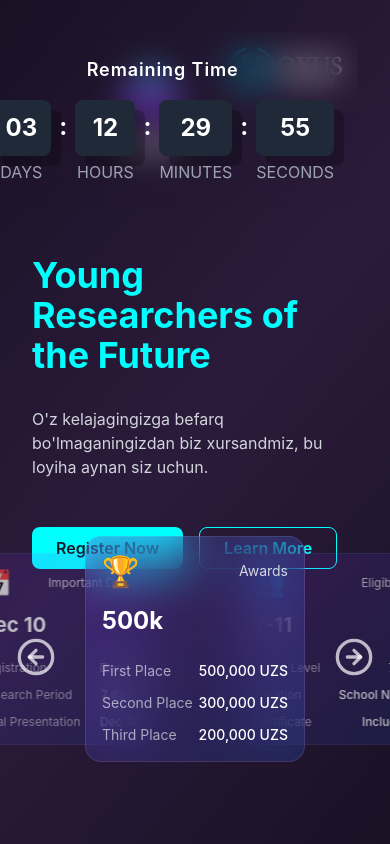
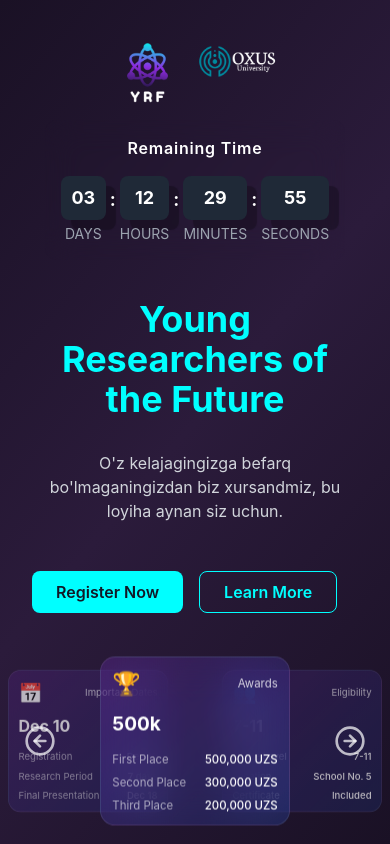
Before and after one commit to azizbek-qodirov/yrf, a React (Create React App) app: page / in a window 390 px wide. Built offline with nearby package versions, Linux system fonts and the light colour scheme.

Commit message:
last commit

```diff
--- a/src/App.css
+++ b/src/App.css
@@ -36,11 +36,3 @@
     transform: rotate(360deg);
   }
 }
-
-.Main-bg {
-  background: 'linear-gradient(130deg, #1A1125 0%, #2B1B3B 50%, #1A1125 100%)';
-  background-repeat: 'no-repeat';
-  background-attachment: 'fixed';
-  background-size: 'cover';
-  color: '#fff';
-}
--- a/src/App.js
+++ b/src/App.js
@@ -1,3 +1,4 @@
+// App.js
 import { ArrowLeftCircle, ArrowRightCircle } from 'lucide-react';
 import React, { useCallback, useEffect, useState } from 'react';
 import HeaderDiv from './components/Header';
@@ -28,40 +29,45 @@ const App = () => {
   }, [isPaused, nextSlide]);
 
   return (
-    <div className="h-screen w-full bg-gray-900 Main-bg flex flex-col overflow-hidden" style={{
-      background: "linear-gradient(130deg, #1A1125 0%, #2B1B3B 50%, #1A1125 100%)",
-    }}>
+    <div
+      className="min-h-screen w-full bg-gray-900 Main-bg flex flex-col overflow-x-hidden"
+      style={{
+        background: "linear-gradient(130deg, #1A1125 0%, #2B1B3B 50%, #1A1125 100%)",
+      }}
+    >
       {/* Header - Full Width */}
       <div className="flex-none">
         <HeaderDiv />
       </div>
+
       {/* Content Container */}
-      <div className="flex-1 flex items-center">
+      <div className="flex-1 flex items-center py-8 px-4 md:px-6 lg:px-8">
         {isRegistrationVisible ? (
           <RegistrationForm onBack={() => setIsRegistrationVisible(false)} />
         ) : (
-          <div className="flex flex-col lg:flex-row items-center w-full">
+          <div className="flex flex-col lg:flex-row items-center w-full gap-8 lg:gap-0">
             {/* Left Section */}
-            <div className="w-full lg:w-1/2 flex flex-col justify-center items-start lg:items-center px-8 lg:px-0 text-left gap-10">
+            <div className="w-full lg:w-1/2 flex flex-col justify-center items-center lg:items-start px-4 lg:px-0 text-center lg:text-left gap-6 lg:gap-10">
               <LeftSection
                 setIsModalOpen={setIsModalOpen}
                 setIsRegistrationVisible={setIsRegistrationVisible}
               />
             </div>
+
             {/* Right Section - Slideshow */}
-            <div className="w-full lg:w-[48%] relative flex flex-col items-center justify-center">
-              <div className="absolute left-0 right-0 top-1/2 -translate-y-1/2 flex justify-between px-4 z-20">
+            <div className="w-full lg:w-[48%] relative flex flex-col items-center justify-center mt-8 lg:mt-10">
+              <div className="absolute left-0 right-0 top-1/2 -translate-y-1/2 flex justify-between px-2 lg:px-4 z-20">
                 <button
                   onClick={prevSlide}
                   className="text-white/70 hover:text-white transition-colors"
                 >
-                  <ArrowLeftCircle size={40} />
+                  <ArrowLeftCircle size={32} />
                 </button>
                 <button
                   onClick={nextSlide}
                   className="text-white/70 hover:text-white transition-colors"
                 >
-                  <ArrowRightCircle size={40} />
+                  <ArrowRightCircle size={32} />
                 </button>
               </div>
               {/* Slides Container */}
--- a/src/components/Countdown.js
+++ b/src/components/Countdown.js
@@ -12,7 +12,6 @@ const CountdownTimer = () => {
     const timer = setInterval(() => {
       setTimeLeft((prev) => {
         const { days, hours, minutes, seconds } = prev;
-
         if (seconds > 0) {
           return { ...prev, seconds: seconds - 1 };
         } else if (minutes > 0) {
@@ -27,35 +26,36 @@ const CountdownTimer = () => {
         }
       });
     }, 1000);
-
     return () => clearInterval(timer);
   }, []);
 
   return (
-    <div
-      className="flex flex-col items-center gap-4 text-white absolute top-8 right-8 backdrop-blur-lg rounded-xl p-6 border-white/10"
-    >
-      {/* Add heading text */}
-      <h2 className="text-lg font-semibold text-white tracking-wider">
+    <div className="flex flex-col items-center gap-4 text-white md:absolute md:top-8 md:right-8 backdrop-blur-lg rounded-xl p-4 md:p-6 border-white/10">
+      <h2 className="text-base md:text-lg font-semibold text-white tracking-wider">
         Remaining Time
       </h2>
-
-      <div className="flex gap-2 text-center items-center">
+      <div className="flex gap-1 md:gap-2 text-center items-center">
         {['days', 'hours', 'minutes', 'seconds'].map((unit, index, arr) => (
           <React.Fragment key={index}>
             <div className="flex flex-col">
-              <div className="bg-gray-800 rounded-lg p-3 min-w-[60px] shadow-lg" style={{
-                boxShadow: "10px 10px 1px rgba(0, 0, 0, 0.25)"
-              }}>
-                <span className="text-2xl font-bold text-white">
+              <div
+                className="bg-gray-800 rounded-lg p-2 md:p-3 min-w-[45px] md:min-w-[60px] shadow-lg"
+                style={{
+                  boxShadow: "10px 10px 1px rgba(0, 0, 0, 0.25)"
+                }}
+              >
+                <span className="text-lg md:text-2xl font-bold text-white">
                   {String(timeLeft[unit]).padStart(2, '0')}
                 </span>
               </div>
-              <span className="text-1xl text-gray-400 mt-1">{unit.toUpperCase()}</span>
+              <span className="text-sm md:text-base text-gray-400 mt-1">
+                {unit.toUpperCase()}
+              </span>
             </div>
-            {/* Add colon after each time unit except the last */}
             {index < arr.length - 1 && (
-              <span className="text-2xl font-bold text-white mt-[-30px]">:</span>
+              <span className="text-lg md:text-2xl font-bold text-white mt-[-20px] md:mt-[-30px]">
+                :
+              </span>
             )}
           </React.Fragment>
         ))}
--- a/src/components/Header.js
+++ b/src/components/Header.js
@@ -4,7 +4,7 @@ import LogosDiv from './Logos';
 
 const HeaderDiv = () => {
   return (
-    <div className="flex justify-between align-center px-8 pt-5">
+    <div className="flex flex-col md:flex-row justify-between items-center px-4 md:px-8 pt-4 md:pt-5 gap-4 md:gap-0">
       <LogosDiv />
       <CountdownTimer />
     </div>
--- a/src/components/LeftSection.js
+++ b/src/components/LeftSection.js
@@ -6,7 +6,7 @@ const LeftSection = ({ setIsModalOpen, setIsRegistrationVisible }) => {
 
   const LeftSectionDiv = ({ setIsModalOpen, setIsRegistrationVisible }) => {
     return (
-      <div className="max-w-xl">
+      <div className="max-w-xl ml-0 md:ml-20">
         {/* Text Section */}
         <h1 className="text-4xl md:text-5xl lg:text-6xl font-bold text-[#00ffff] pb-8">
           Young Researchers of the Future
--- a/src/components/Logos.js
+++ b/src/components/Logos.js
@@ -2,16 +2,16 @@ import React from 'react';
 
 const LogosDiv = () => {
   return (
-    <div className="flex align-center ml-12">
+    <div className="flex items-center justify-center md:ml-12">
       <img
         src="./images/yrf.png"
         alt="YRF Logo"
-        className="h-24 md:h-35 mt-10"
+        className="h-16 md:h-24 lg:h-35 mt-6 md:mt-10"
       />
       <img
         src="./images/oxus2.png"
         alt="Oxus Logo"
-        className="h-24 md:h-40"
+        className="h-16 md:h-24 lg:h-40"
       />
     </div>
   );
--- a/src/components/Slides.js
+++ b/src/components/Slides.js
@@ -1,6 +1,4 @@
 import React from 'react';
-
-
 
 const slides = [
   {
@@ -45,47 +43,67 @@ const slides = [
   },
 ];
 
-
-
 const SlidesDiv = ({ currentSlide, setIsPaused }) => {
   return (
     <div
-      className="relative w-full px-8 md:px-16 z-10 mb-24"
+      className="relative w-full px-4 md:px-16 z-10 mb-16 md:mb-24 mt-16 md:mt-20 lg:mt-24"
       onMouseEnter={() => setIsPaused(true)}
       onMouseLeave={() => setIsPaused(false)}
     >
-      <div className="flex items-center justify-center mt-20">
+      <div className="flex items-center justify-center">
         {slides.map((slide, index) => {
           const position = (index - currentSlide + slides.length) % slides.length;
           const getStyles = () => {
-            const baseTransform = "translateX(-50%) scale(0.85)";
-            const activeTransform = "translateX(-50%) scale(1)";
+            const baseTransform = "translateX(-50%) scale(0.8)";
+            const activeTransform = "translateX(-50%) scale(0.95)";
+
             switch (position) {
               case 0:
-                return { transform: activeTransform, left: "50%", opacity: 1, zIndex: 20 };
+                return {
+                  transform: activeTransform,
+                  left: "50%",
+                  opacity: 1,
+                  zIndex: 20
+                };
               case 1:
-                return { transform: baseTransform, left: "85%", opacity: 0.7, zIndex: 10 };
+                return {
+                  transform: baseTransform,
+                  left: "80%",
+                  opacity: 0.7,
+                  zIndex: 10
+                };
               case slides.length - 1:
-                return { transform: baseTransform, left: "15%", opacity: 0.7, zIndex: 10 };
+                return {
+                  transform: baseTransform,
+                  left: "20%",
+                  opacity: 0.7,
+                  zIndex: 10
+                };
               default:
-                return { transform: baseTransform, left: "50%", opacity: 0, zIndex: 0 };
+                return {
+                  transform: baseTransform,
+                  left: "50%",
+                  opacity: 0,
+                  zIndex: 0
+                };
             }
           };
+
           return (
             <div
               key={index}
-              className="absolute w-[220px] md:w-[280px] transition-all duration-500 ease-out"
+              className="absolute w-[200px] sm:w-[220px] md:w-[280px] transition-all duration-500 ease-out"
               style={getStyles()}
             >
-              <div className="bg-gradient-to-br from-purple-600/20 to-blue-600/20 rounded-2xl p-4 md:p-6 backdrop-blur-xl border border-white/10">
-                <div className="flex items-center justify-between mb-4 md:mb-6">
-                  <div className="text-3xl md:text-4xl">{slide.icon}</div>
-                  <div className="text-white/80 text-sm">{slide.title}</div>
+              <div className="bg-gradient-to-br from-purple-600/20 to-blue-600/20 rounded-2xl p-3 sm:p-4 md:p-6 backdrop-blur-xl border border-white/10">
+                <div className="flex items-center justify-between mb-3 md:mb-6">
+                  <div className="text-2xl sm:text-3xl md:text-4xl">{slide.icon}</div>
+                  <div className="text-white/80 text-xs sm:text-sm">{slide.title}</div>
                 </div>
-                <div className="text-2xl md:text-3xl font-bold text-white mb-6 md:mb-8">
+                <div className="text-xl sm:text-2xl md:text-3xl font-bold text-white mb-4 md:mb-8">
                   {slide.price}
                 </div>
-                <div className="space-y-3 md:space-y-4 text-sm md:text-base">
+                <div className="space-y-2 md:space-y-4 text-xs sm:text-sm md:text-base">
                   {slide.details.map((detail, idx) => (
                     <div key={idx} className="flex justify-between items-center">
                       <span className="text-white/60">{detail.label}</span>
@@ -102,5 +120,4 @@ const SlidesDiv = ({ currentSlide, setIsPaused }) => {
   );
 };
 
-
 export { SlidesDiv, slides };
```
